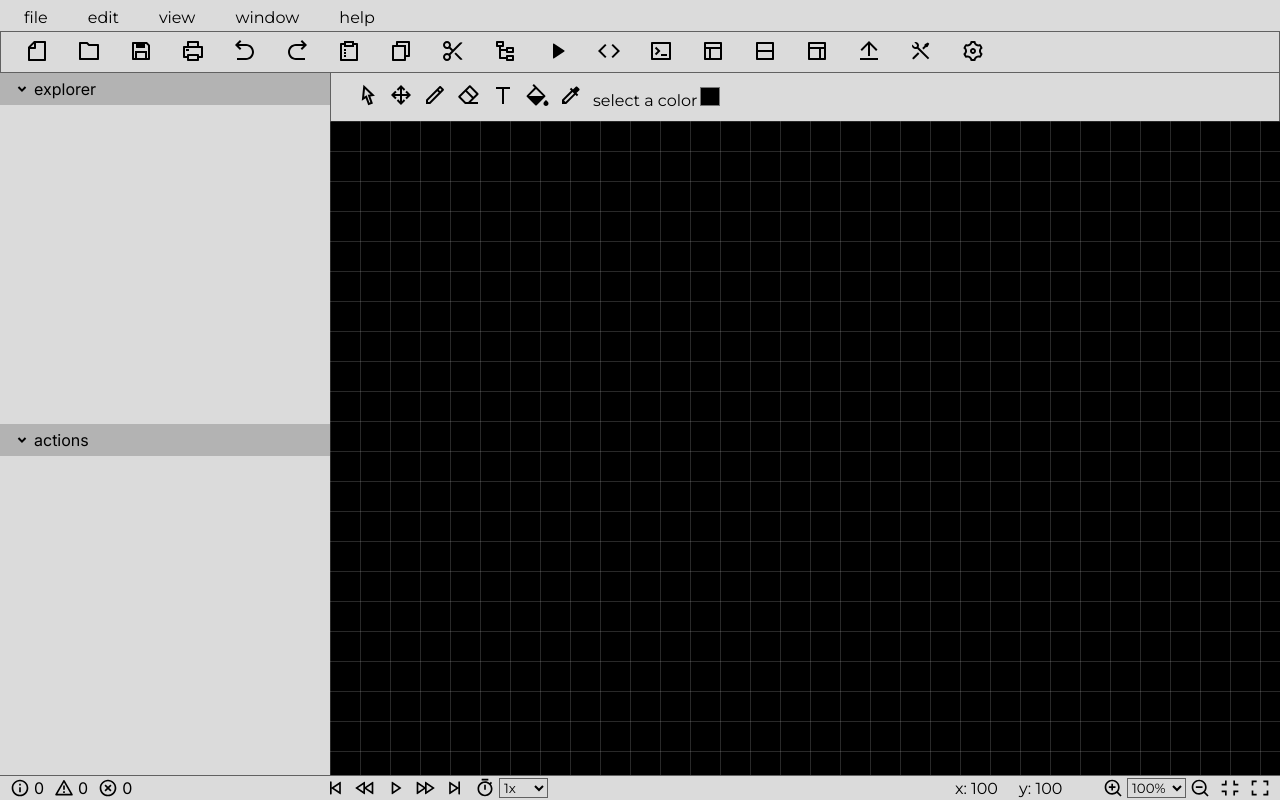
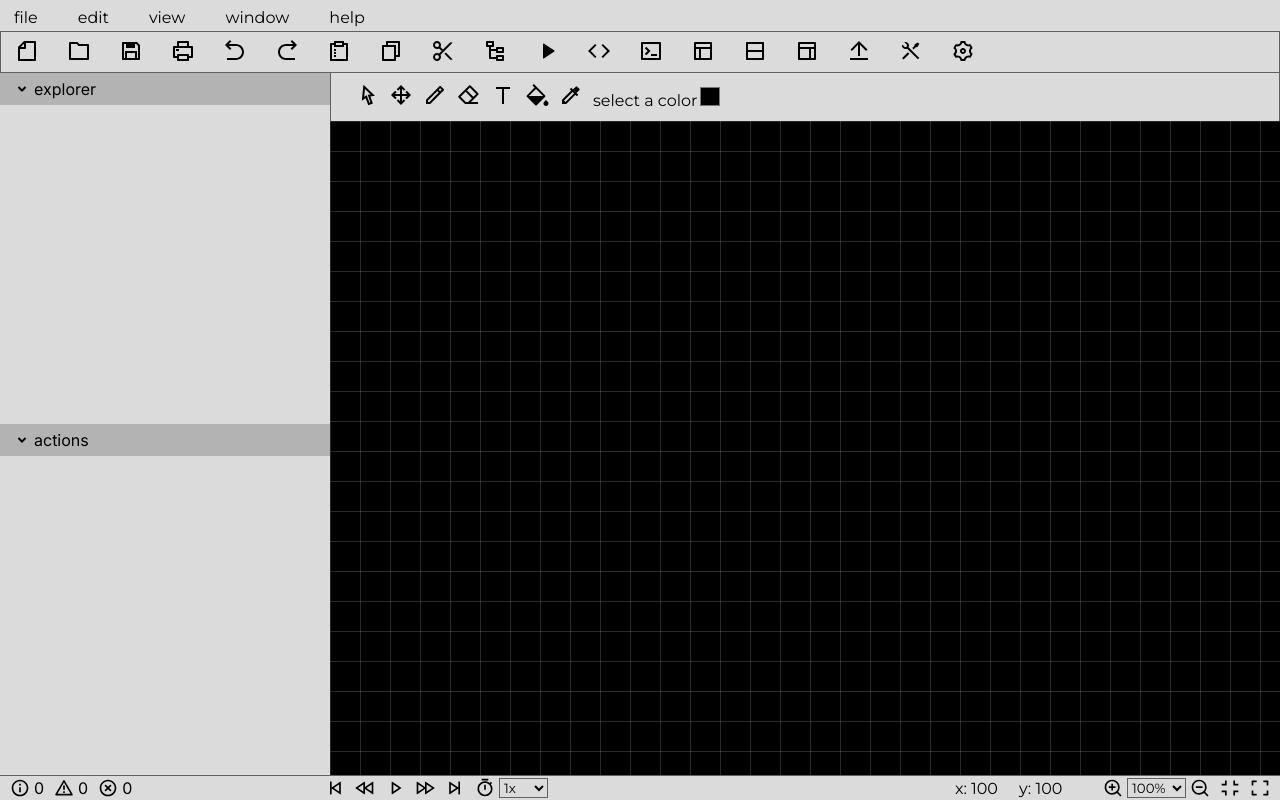
Before and after one commit to Kelthon/dsv, a React (Vite) app: page / in a window 1280 px wide. Built offline with nearby package versions, Linux system fonts and the light colour scheme.

Commit message:
fix: fixed padding inline

```diff
--- a/src/components/MenuBar/MenuBar.css
+++ b/src/components/MenuBar/MenuBar.css
@@ -1,5 +1,5 @@
 header#menu-bar > ul {
-  padding-inline: 1.25rem;
+  padding-inline: 0.625rem;
   padding-block-start: 0.25rem;
   list-style: none;
   display: flex;
--- a/src/components/ToolBar/ToolBar.css
+++ b/src/components/ToolBar/ToolBar.css
@@ -2,7 +2,7 @@ ul#tool-bar {
   display: flex;
   gap: 1.25rem;
   list-style: none;
-  padding: 0.25rem 1.25rem;
+  padding: 0.25rem 0.625rem;
   border: 1px solid var(--dark-gray-color);
 }
 
```
